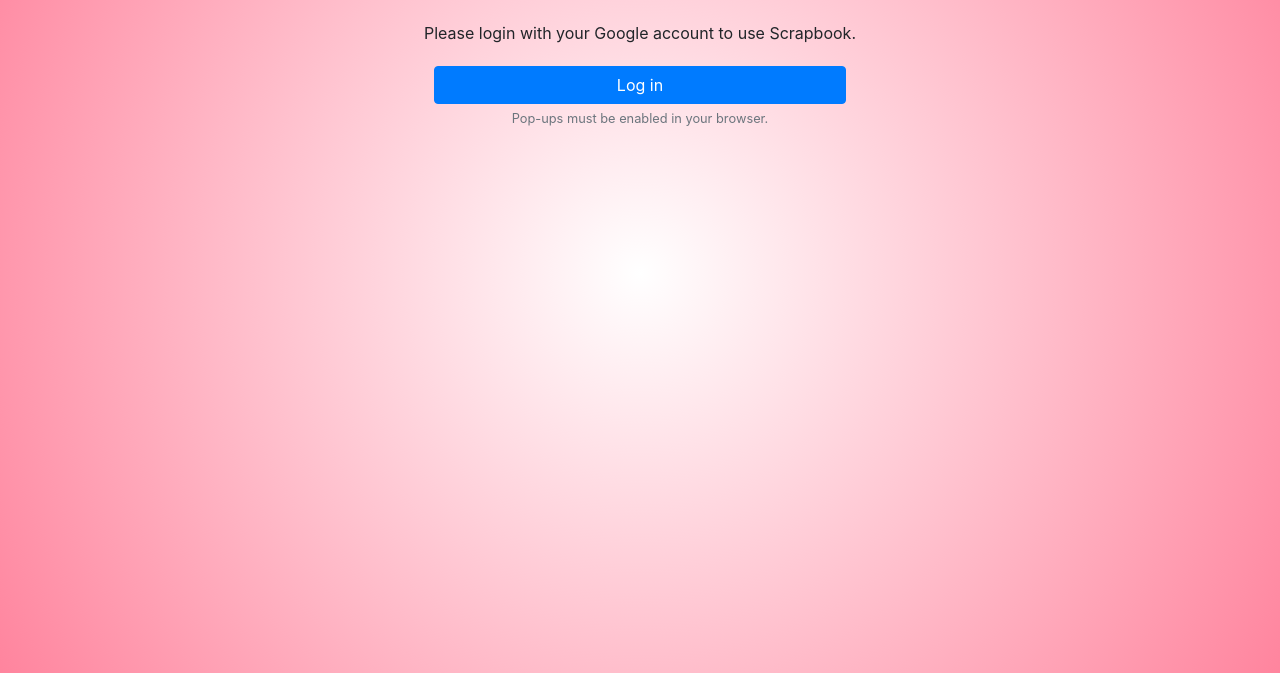
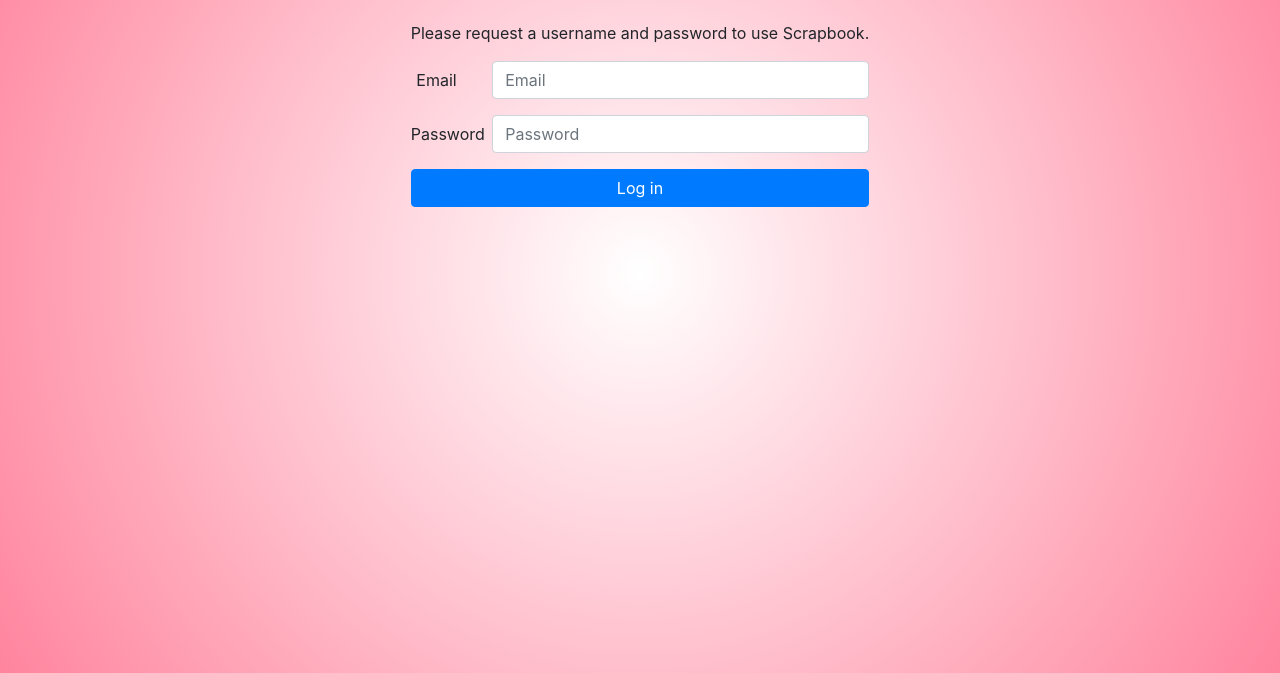
Before and after one commit to danieluk00/scrapbook, a plain HTML site: page index.html in a window 1280 px wide. Shown: the part 127-800 px from the top of the page. Drawn offline with nearby package versions, Linux system fonts and the light colour scheme; no server answers.

Commit message:
Add files via upload

```diff
--- a/index.html
+++ b/index.html
@@ -10,7 +10,7 @@
 
     <title>Scrapbook</title>
 </head>
-<body onload="onLoad()">
+<body>
 
     <div class="wrapper"></div>
 
@@ -42,14 +42,26 @@
         <div class="container">
 
             <div class="login-container d-none">
-
-            <p>Please login with your Google account to use Scrapbook.</p>
-            <button type="submit" name="submit" id="submit" class="btn add-btn btn-primary login-btn" onclick="loginWithGoogle()">Log in</button>
-            <p class="text-muted small">Pop-ups must be enabled in your browser.</p>
+                <p>Please request a username and password to use Scrapbook.</p>
+                <form class="login-form">
+                    <div class="form-group row">
+                        <label for="email" class="col-sm-2 col-form-label">Email</label>
+                        <div class="col-sm-10">
+                            <input type="email" class="form-control login-input" id="email" placeholder="Email">
+                        </div>
+                    </div>
+                    <div class="form-group row">
+                        <label for="password" class="col-sm-2 col-form-label">Password</label>
+                        <div class="col-sm-10">
+                            <input type="password" class="form-control login-password-input" id="password" placeholder="Password">
+                        </div>
+                    </div>
+                        <button type="submit" name="login-submit" id="login-submit" class="btn add-btn btn-primary btn-block login-btn">Log in</button>
+                 </form>
                  <p class="login-error"></p>
             </div>
 
-                <div class="list-container">
+            <div class="list-container d-none">
 
                 <div class="search-filter">
                     <h5 class="my-title mb-2 font-weight-light"></h5>
@@ -90,6 +102,8 @@
                                 <label for="tags">Tags</label>
                                 <input class="form-control font-weight-light" type="text" placeholder="news,sport,politics" name="tags"  autocomplete="off">
                                 <small id="tagHelp" class="form-text text-muted input-padding">Add tags separated by commas</small>
+
+                                <input type="checkbox" name="markasread"> Mark as read<br>
                             </div>
 
                             <button type="submit" name="submit" id="submit" class="btn add-article-btn btn-primary" onclick="">Add to scrapbook</button>
@@ -130,6 +144,7 @@
 
  <script src="scripts/auth.js"></script>
  <script src="scripts/app.js"></script>
+ <script src="scripts/nav.js"></script>
  <script src="scripts/myfunctions.js"></script>
 
 </body>
--- a/styles.css
+++ b/styles.css
@@ -37,6 +37,13 @@ body{
     flex-direction: column;
     justify-content: center;
     text-align: center;
+    max-width:500px;
+}
+
+.sign-in-form{
+    display:flex;
+    flex-direction: column;
+    justify-content: center;
 }
 
 /* List of articles */
@@ -164,7 +171,11 @@ margin:10px;
     flex-direction: column;
   }
 
-  .btn{
+  .extra-options{
+    margin-bottom:20px;
+  }
+
+  .tag-btn{
       margin:5px 10px;
   }
 
```
Lines whose indentation alone changed are shown as unchanged.
